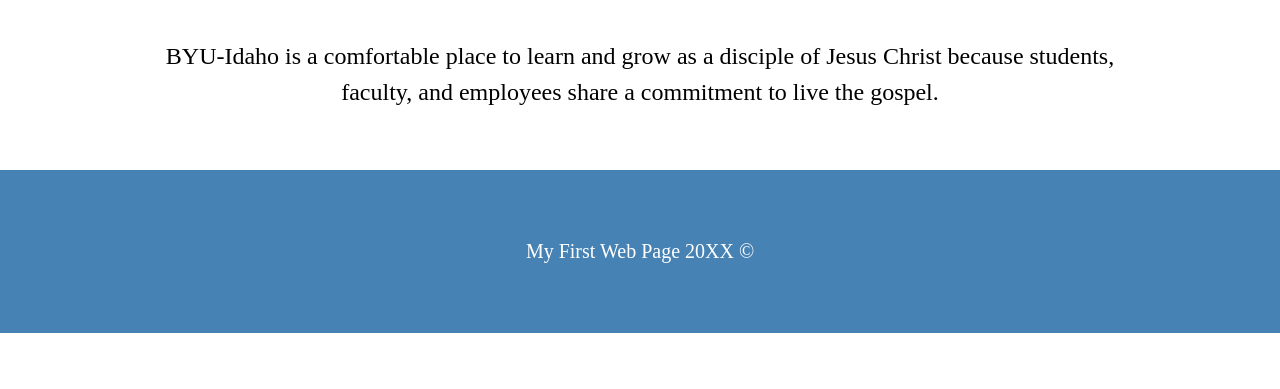
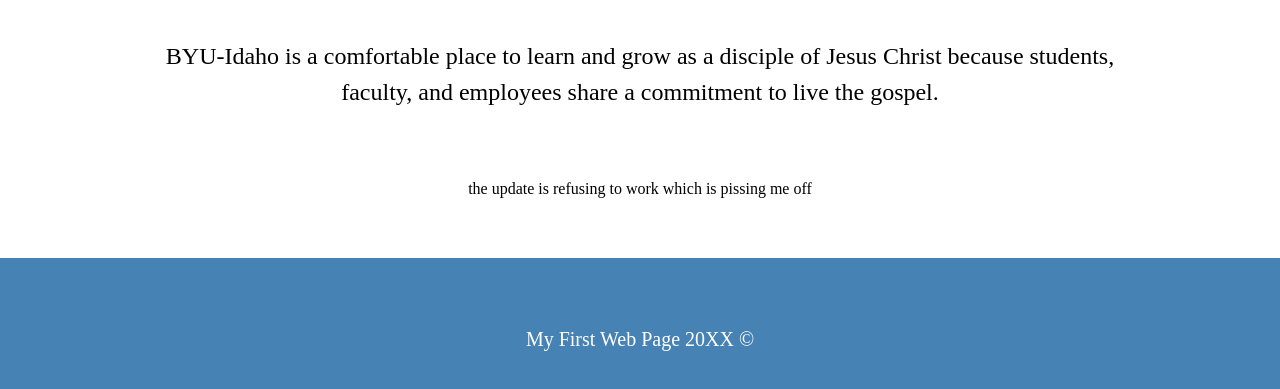
Before and after one commit to nabende1/wdd130, a plain HTML site: page Practice/byui.html in a window 1280 px wide. Shown: the part 1012-1401 px from the top of the page. Before the commit the page ends 1345 px from the top, so only its background shows below. Drawn offline with Linux system fonts and the light colour scheme; a script that the page names is missing.

Commit message:
new para

```diff
--- a/Practice/byui.html
+++ b/Practice/byui.html
@@ -26,6 +26,7 @@
         Jesus Christ because students, faculty, and employees share a commitment
         to live the gospel.
       </p>
+      <p>the update is refusing to work which is pissing me off</p>
     </main>
    <footer>
     <p>My First Web Page 20XX &copy</p>
```
